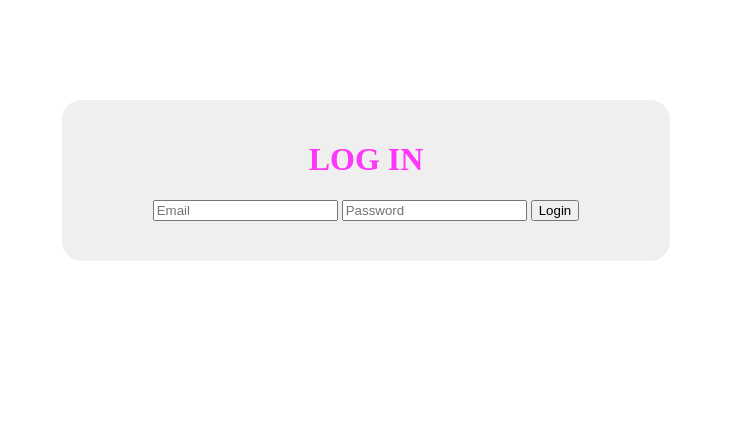
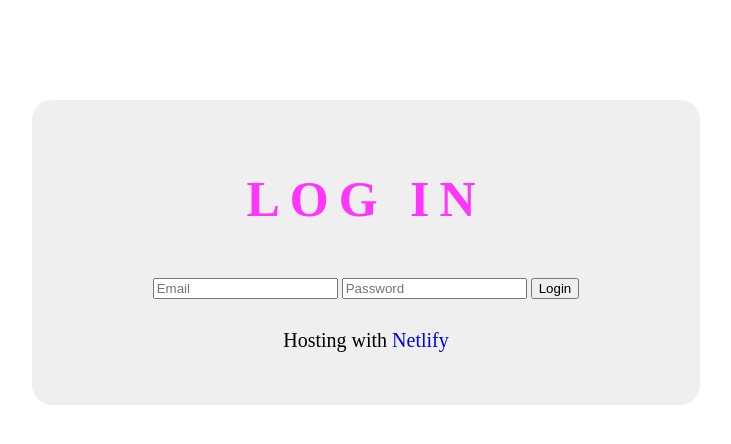
Before and after one commit to Honeysmoke712/black-kat-app, a plain HTML site: page index.html in a window 1280 px wide. Shown: the whole page, without its empty margins (274-1005 px from the left). Drawn offline with Linux system fonts and the light colour scheme.

Commit message:
added link
added link to netlify

```diff
--- a/index.html
+++ b/index.html
@@ -8,14 +8,15 @@
 </head>
 <body>
     <div class="body">
-    <h1>
+    <h3>
         <strong>LOG IN</strong>
-    </h1>
+    </h3>
     <form>
         <input type="email" placeholder="Email"/>
         <input type="password" placeholder="Password"/>
         <input type="submit" value="Login"/>
     </form>
+    <h1>Hosting with <a href="https://www.netlify.com/">Netlify</a></h1>
     <script src="script.js"></script>
 </div>
 </body>
--- a/style.css
+++ b/style.css
@@ -6,13 +6,15 @@
     background-color: #efefeff6;
     padding-top: 20px;
     padding-bottom: 40px;
-    padding-left: 20px;
-    padding-right: 20px;
+    padding-left: 50px;
+    padding-right: 50px;
 }
-h1 {
+h3 {
    text-align: center;
    color: #ff35fc;
    font-weight: 800;
+   font-size: 50px;
+   letter-spacing: 10px;
 }
 
 form {
@@ -20,3 +22,14 @@ form {
 
     text-align: center;
 }
+h1 {
+    text-align: center;
+    color: hsl(0, 0%, 0%);
+    font-weight: 100;
+    font-size: 20px;
+    margin-top: 30px;
+}
+
+a {
+    text-decoration: none;
+}
```
